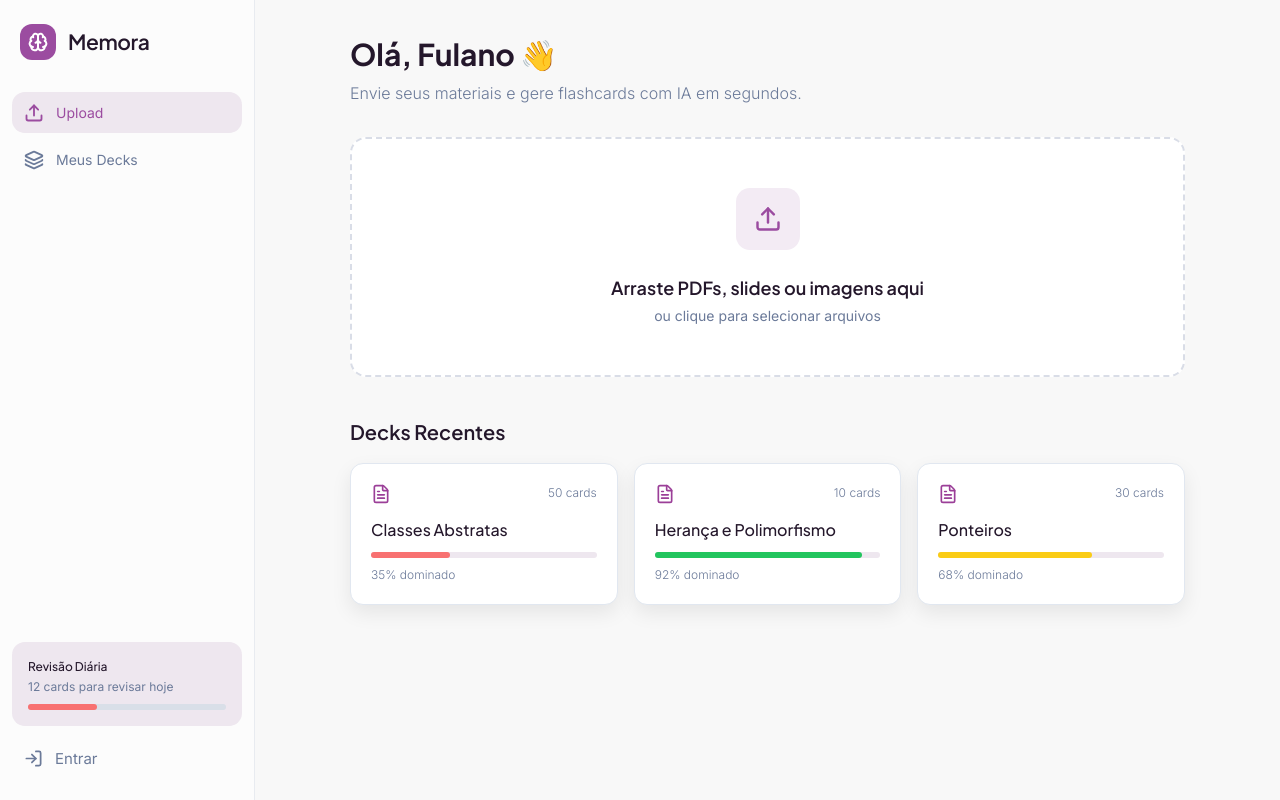
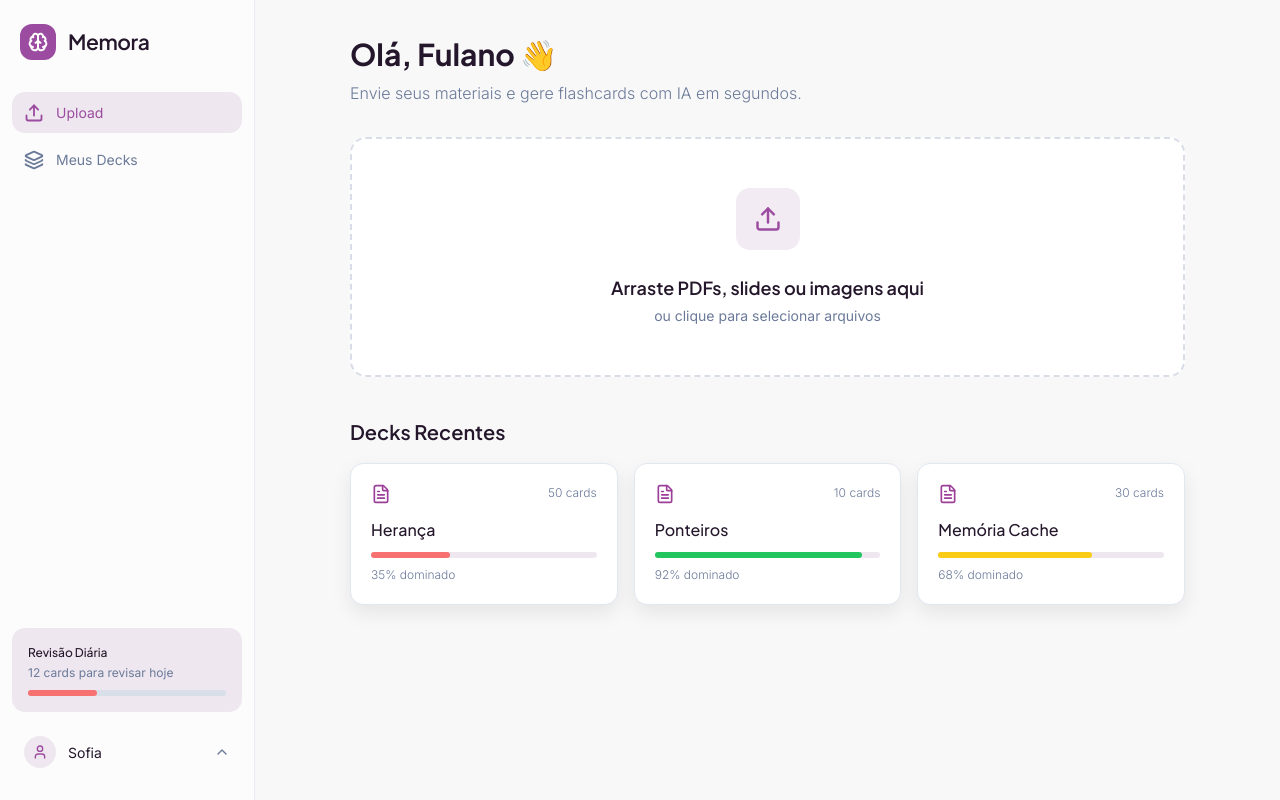
Before and after one commit to sofiaavallone/MEMORA, a React (Vite) app in the folder client/: page / in a window 1280 px wide. Built offline with nearby package versions, Linux system fonts and the light colour scheme.

Commit message:
feat: implementar map na página de upload e drop down da side bar

```diff
--- a/client/src/app/uploadPage.tsx
+++ b/client/src/app/uploadPage.tsx
@@ -5,6 +5,18 @@ import { SideBar } from "../components/sideBar";
 import { LoginModal } from "../components/loginModal";
 import { RegisterModal } from "../components/registerModal";
 import { DeckCard } from "../components/deckCard";
+
+type Flashcard = {
+  question: string;
+  answer: string;
+};
+
+type Deck = {
+  title: string;
+  cardsCount: number;
+  masteredPercentage: number;
+  flashcards: Flashcard[];
+};
 
 type FlashcardOption = 10 | 30 | 50;
 
@@ -15,9 +27,74 @@ export function UploadPage() {
   const [isLoginModalOpen, setIsLoginModalOpen] = useState(false);
   const [isRegisterModalOpen, setIsRegisterModalOpen] = useState(false);
 
+  const [user, setUser] = useState<{ name: string; email: string } | null>({
+    name: "Sofia",
+    email: "sas3@cin.ufpe.br"
+  });
+
   const [selectedFile, setSelectedFile] = useState<File | null>(null);
   const [topic, setTopic] = useState<string>("");
   const [cardsCount, setCardsCount] = useState<FlashcardOption | null>(null);
+
+  const decks: Deck[] = [
+    {
+      title: "Herança",
+      cardsCount: 50,
+      masteredPercentage: 35,
+      flashcards: [
+        {
+          question: "O que é herança em orientação a objetos?",
+          answer: "É o mecanismo que permite que uma classe herde atributos e métodos de outra.",
+        },
+        {
+          question: "Qual palavra-chave representa herança em Java?",
+          answer: "A palavra-chave é extends.",
+        },
+        {
+          question: "Uma subclasse pode sobrescrever métodos da superclasse?",
+          answer: "Sim, por meio de overriding.",
+        },
+      ],
+    },
+    {
+      title: "Ponteiros",
+      cardsCount: 10,
+      masteredPercentage: 92,
+      flashcards: [
+        {
+          question: "O que é um ponteiro?",
+          answer: "É uma variável que armazena o endereço de memória de outra variável.",
+        },
+        {
+          question: "Qual operador obtém o endereço de uma variável em C?",
+          answer: "O operador &.",
+        },
+        {
+          question: "Qual operador acessa o valor apontado por um ponteiro?",
+          answer: "O operador *.",
+        },
+      ],
+    },
+    {
+      title: "Memória Cache",
+      cardsCount: 30,
+      masteredPercentage: 68,
+      flashcards: [
+        {
+          question: "Qual a função da memória cache?",
+          answer: "Armazenar temporariamente dados de acesso frequente para acelerar o processamento.",
+        },
+        {
+          question: "A cache é mais rápida que a RAM?",
+          answer: "Sim, a memória cache é mais rápida que a RAM.",
+        },
+        {
+          question: "Onde a memória cache fica em relação ao processador?",
+          answer: "Ela fica muito próxima ou integrada ao processador.",
+        },
+      ],
+    },
+  ];
 
   const handleOpenFilePicker = (): void => {
     fileInputRef.current?.click();
@@ -64,6 +141,11 @@ export function UploadPage() {
           reviewProgressPercentage={35}
           activeItem="upload"
           onLoginClick={() => setIsLoginModalOpen(true)}
+          user={user}
+          onLogout={() => {
+            setUser(null);
+            navigate("/")
+          }}
         />
 
         <main className="flex-1 px-8 py-6">
@@ -77,7 +159,7 @@ export function UploadPage() {
             <input
               ref={fileInputRef}
               type="file"
-              accept=".pdf,.ppt,.pptx,.png,.jpg,.jped"
+              accept=".pdf,.ppt,.pptx,.png,.jpg,.jpeg"
               className="hidden"
               onChange={handleFileChange}
             />
@@ -212,26 +294,22 @@ export function UploadPage() {
               </h2>
 
               <div className="mt-4 grid grid-cols-3 gap-4">
-                <DeckCard
-                  title="Classes Abstratas"
-                  cardsCount={50}
-                  masteredPercentage={35}
-                  onClick={() => console.log("Deck clicado")}
-                />
-
-                <DeckCard
-                  title="Herança e Polimorfismo"
-                  cardsCount={10}
-                  masteredPercentage={92}
-                  onClick={() => console.log("Deck clicado")}
-                />
-
-                <DeckCard
-                  title="Ponteiros"
-                  cardsCount={30}
-                  masteredPercentage={68}
-                  onClick={() => console.log("Deck clicado")}
-                />
+                {decks.map((deck) => (
+                  <DeckCard
+                    key={deck.title}
+                    title={deck.title}
+                    cardsCount={deck.cardsCount}
+                    masteredPercentage={deck.masteredPercentage}
+                    onClick={() =>
+                      navigate("/flashcards", {
+                        state: {
+                          deckTitle: deck.title,
+                          flashcards: deck.flashcards,
+                        },
+                      })
+                    }
+                  />
+                ))}
               </div>
             </section>
           </section>
--- a/client/src/components/sideBar.tsx
+++ b/client/src/components/sideBar.tsx
@@ -1,11 +1,19 @@
-import { Brain, Upload, Layers3, LogIn } from "lucide-react";
+import { Brain, Upload, Layers3, LogIn, User, LogOut, ChevronDown } from "lucide-react";
 import { useNavigate } from "react-router-dom";
+import { useState } from "react";
+
+type UserData = {
+  name: string;
+  email: string;
+};
 
 type SideBarProps = {
   reviewCardsCount: number;
   reviewProgressPercentage: number;
-  activeItem?: "upload" | "decks";
+  activeItem?: "upload" | "decks" | "profile";
   onLoginClick?: () => void;
+  user?: UserData | null;
+  onLogout?: () => void;
 };
 
 type NavItemProps = {
@@ -41,8 +49,11 @@ export function SideBar({
   reviewProgressPercentage,
   activeItem = "upload",
   onLoginClick,
+  user,
+  onLogout,
 }: SideBarProps) {
     const navigate = useNavigate();
+    const [isUserMenuOpen, setIsUserMenuOpen] = useState(false);
 
     return (
     <aside className="flex min-h-screen w-full max-w-[255px] flex-col border-r border-[#e8ebf0] bg-[#fcfcfc] px-3 py-6">
@@ -96,12 +107,76 @@ export function SideBar({
                 </div>
             </div>
 
-            <button
+            {user ? (
+              <div className="relative">
+                {isUserMenuOpen && (
+                  <div className="absolute bottom-[calc(100%+12px)] left-0 w-full rounded-[10px] border border-[#d9dfe8] bg-white px-2 py-1.5 shadow-[0px_8px_24px_rgba(15,23,42,0.12)]">
+                    <button
+                      type="button"
+                      onClick={() => {
+                        setIsUserMenuOpen(false);
+                        navigate("/profile");
+                      }}
+                      className={`flex w-full items-center gap-2 rounded-[8px] px-2 py-1.5 text-left transition-colors duration-200 ${
+                        activeItem === "profile"
+                          ? "bg-[#1DBA84] text-white"
+                          : "text-[#24172b] hover:bg-[#f3eef4]"
+                      }`}
+                    >
+                      <User size={16} strokeWidth={2} />
+                      <span className="text-[14px] font-light">Meu Perfil</span>
+                    </button>
+
+                    <div className="my-1 h-px bg-[#e8ebf0]" />
+
+                    <button
+                      type="button"
+                      onClick={() => {
+                        setIsUserMenuOpen(false);
+                        onLogout?.();
+                      }}
+                      className="flex w-full items-center gap-2 rounded-[8px] px-2 py-1.5 text-left text-[#ff4d5e] transition-colors duration-200 hover:bg-red-50"
+                    >
+                      <LogOut size={16} strokeWidth={2} />
+                      <span className="text-[14px] font-light">Sair da conta</span>
+                    </button>
+                  </div>
+                )}
+
+                <button
+                  type="button"
+                  onClick={() => setIsUserMenuOpen((prev) => !prev)}
+                  className="flex w-full items-center justify-between rounded-[12px] px-3 py-2 text-[#24172b] transition-colors duration-200 hover:bg-[#f3eef4]"
+                >
+                  <div className="flex items-center gap-3 min-w-0">
+                    <div className="flex h-8 w-8 items-center justify-center rounded-full bg-[#eee7ef] text-[#9b4ca0]">
+                      <User size={16} strokeWidth={2.1} />
+                    </div>
+
+                    <div className="min-w-0 text-left">
+                      <p className="truncate text-[14px] font-normal text-[#24172b]">
+                        {user.name}
+                      </p>
+                    </div>
+                  </div>
+
+                  <ChevronDown
+                    size={16}
+                    className={`text-[#6b7a99] transition-transform duration-200 ${
+                      isUserMenuOpen ? "" : "rotate-180"
+                    }`}
+                  />
+                </button>
+              </div>
+            ) : (
+              <button
                 onClick={onLoginClick}
-                className="flex items-center gap-3 px-3 py-1.5 text-[#6b7a99] transition-colors duration-200 hover:text-[#24172b]">
+                className="flex items-center gap-3 px-3 py-1.5 text-[#6b7a99] transition-colors duration-200 hover:text-[#24172b]"
+              >
                 <LogIn size={19} strokeWidth={2.2} />
                 <span className="text-[15px] font-normal">Entrar</span>
-            </button>
+              </button>
+            )}
         </div>
     </aside>
     );
```
